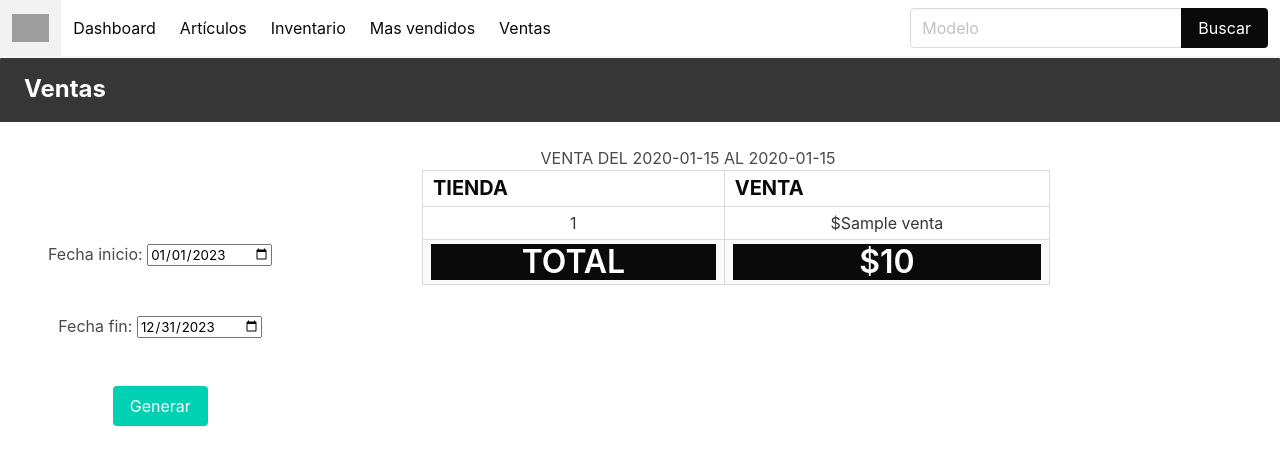
After one commit to mrg0809/sfinventarios, a FastAPI app: template app/templates/ventas.html in a window 1280 px wide. The commit adds this page. Shown: the top 465 px of the page. Run offline with FastAPI, Linux system fonts and the light colour scheme; the template is opened without the code that fills it: most values are stand-ins (such as "Sample title", 1, 10 or a date in 2020); some libraries are stand-ins or nearby versions; grey boxes are pictures that could not be loaded.

Commit message:
se agrega total ventas en dashboard y link de ventas para ver ventas por fecha

```diff
--- a/app/main.py
+++ b/app/main.py
@@ -5,8 +5,9 @@ from fastapi.security import OAuth2PasswordBearer, OAuth2PasswordRequestForm
 from fastapi.templating import Jinja2Templates
 from passlib.context import CryptContext
 from model.handle_db import tabla_existencias, get_model_data, get_model_sales, get_better_models, dashboard_data
-from model.firebird import consultaVentaTiendaHoy
+from model.firebird import consultaVentaTiendaHoy, consultaVenta
 from controller.check_password import check_user
+from datetime import datetime
 from starlette.status import HTTP_302_FOUND, HTTP_303_SEE_OTHER
 import pandas as pd
 
@@ -38,7 +39,11 @@ def login(request: Request, username: str = Form(), password_user = Form()):
 def index(request: Request):
     data = dashboard_data()
     venta = consultaVentaTiendaHoy()
-    return templates.TemplateResponse("dashboard.html", {"request": request, "data": data, "venta": venta})
+    total = 0
+    fecha = datetime.today()
+    for x in venta:
+        total += (x[1])
+    return templates.TemplateResponse("dashboard.html", {"request": request, "data": data, "venta": venta, "total": total, "fecha":fecha})
 
 @app.get('/existencias/', response_class=HTMLResponse)
 def existencias(request: Request):
@@ -66,3 +71,16 @@ def index(request: Request, tienda: str = Form(...), fecha2: str = Form(...), fe
 def index(request: Request):
     data = 0
     return templates.TemplateResponse("inventario.html", {"request":request, "data": data})
+
+@app.get('/ventas/', response_class=HTMLResponse)
+def index(request: Request):
+    data = ''
+    return templates.TemplateResponse("ventas.html", {"request":request, "data": data})
+
+@app.post('/ventas/', response_class=HTMLResponse)
+def index(request: Request, fecha2: str = Form(...), fecha1: str = Form(...)):
+    venta = consultaVenta(fecha1, fecha2)
+    total = 0
+    for x in venta:
+        total += (x[1])
+    return templates.TemplateResponse("ventas.html", {"request":request, "venta": venta, "total": total, "fecha1": fecha1, "fecha2": fecha2})
--- a/app/templates/components/header.html
+++ b/app/templates/components/header.html
@@ -19,7 +19,7 @@
               <a class="navbar-item">Artículos</a>
               <a class="navbar-item" href="/inventario">Inventario</a>
               <a class="navbar-item" href="/mejores">Mas vendidos</a>
-              <a class="navbar-item">Ventas</a>
+              <a class="navbar-item" href="/ventas">Ventas</a>
           </div>
 
         </div>
--- /dev/null
+++ b/app/templates/ventas.html
@@ -0,0 +1,67 @@
+{% extends "components/layout.html" %}
+
+{% block title %}Sportsfan - Ventas{% endblock %}
+{% block content %}
+    <div>
+        <br><br>
+        <article class="message is-dark is-large mt-2">
+            <div class="message-header">
+              <h1><strong>Ventas</strong></h1>
+            </div>
+        </article>
+
+        <div class="columns is-multiline">
+            <div class="column is-one-quarter has-text-centered ml-6">
+                <div class="field has-addons mt-6">
+                    <form method="POST">
+                        <div class="mt-6">
+                            <label>Fecha inicio: <input type="date" min="2022-01-01" value="2023-01-01" name="fecha1"></label>
+                        </div>
+                        <div class="mt-6">
+                            <label>Fecha fin:  <input type="date" min="2022-01-01" value="2023-12-31" name="fecha2"></label>
+                        </div>
+                        <div class="mt-6">
+                            <input type="submit" class="button is-primary" value="Generar">
+                        </div>
+                    </form>
+                </div>
+            </div>
+
+
+
+
+
+      <div class="column is-half has-text-centered is-centered ">
+        VENTA DEL {{ fecha1 }} AL {{ fecha2 }}
+        <table class="table is-bordered is-striped is-narrow is-fullwidth is-fullheight is-centered ml-6">
+            <thead class="subtitle is-5">
+                <th class="has-text-black">
+                    TIENDA
+                </th>
+                <th class="has-text-black">
+                        VENTA
+                    </th>
+            </thead>
+            <tbody>
+                {% for x in venta %}
+                <tr>
+                    <td>
+                        {{x.0}}
+                    </td>
+                    <td>
+                        ${{x.1}}
+                    </td>
+                </tr>
+                {% endfor %}
+                <tr>
+                    <td>
+                        <h1 class="title has-background-black has-text-white">TOTAL</h1>
+                    </td>
+                    <td>
+                        <h1 class="title has-background-black has-text-white">${{ total }}</h1>
+                    </td>
+            </tbody>
+        </table>
+
+    </div>
+{% endblock %}
```
Also changed, not shown: app/model/firebird.py (+17 -0 lines), app/templates/dashboard.html (+9 -2 lines).
